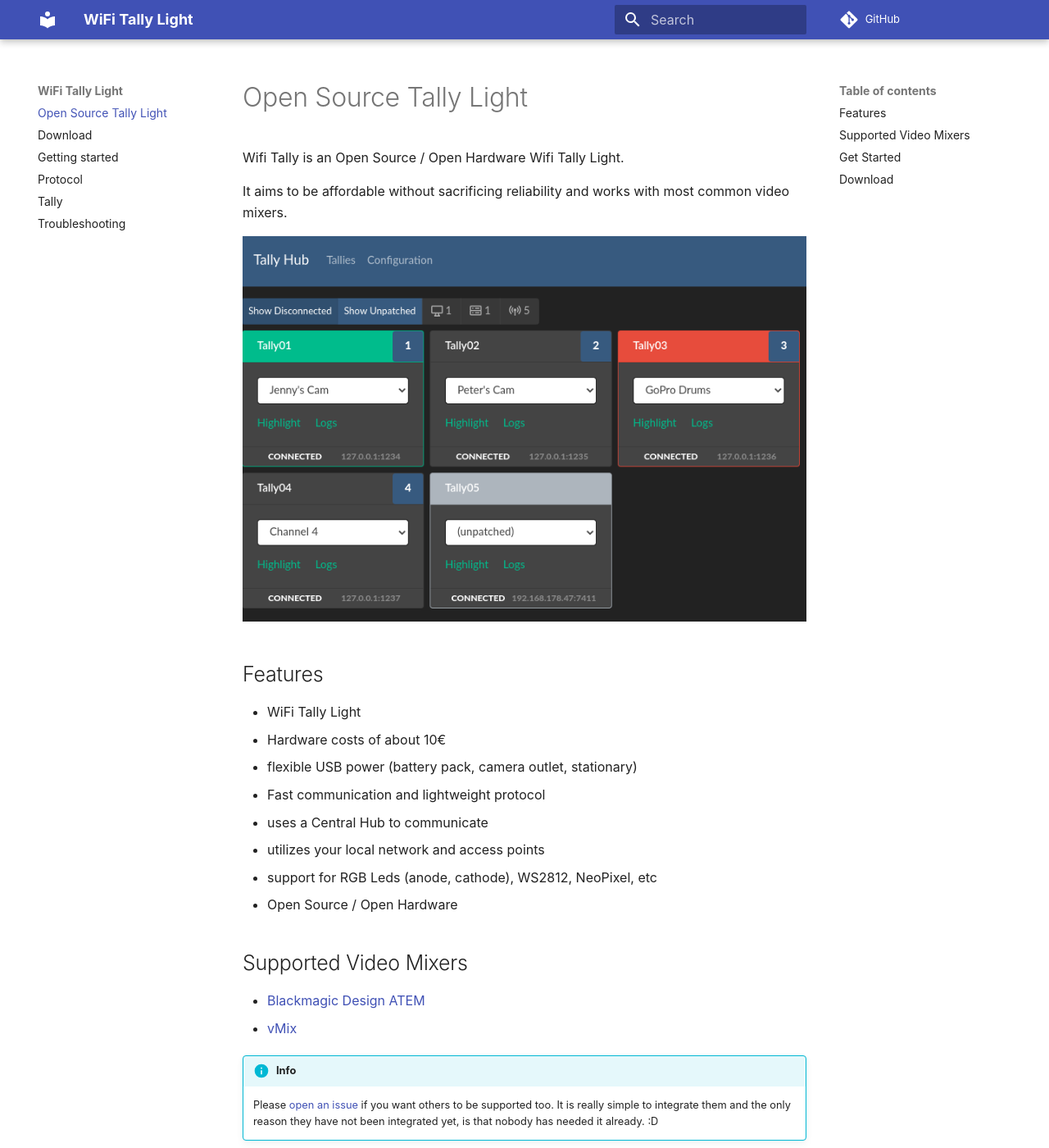
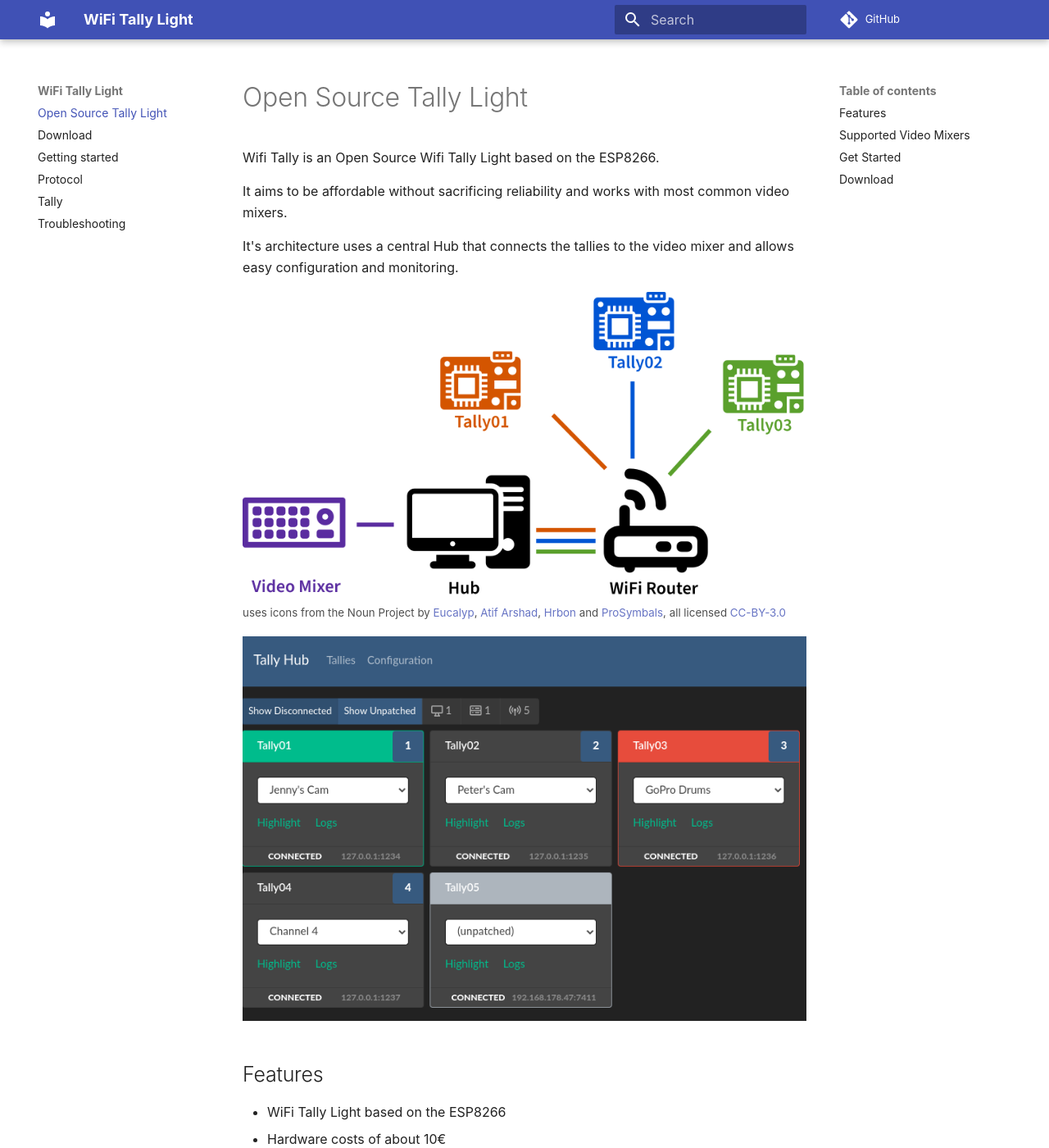
Before and after one commit to wifi-tally/wifi-tally, an MkDocs documentation site: the page built from documentation/docs/index.md, in a window 1280 px wide and 1400 px high. Shown: the whole window at 82% size. Built offline with MkDocs 1.6.1 and Material for MkDocs 9.7.7, drawn with Linux system fonts in a browser that asks for light colours; comment, search, counter and statistics services are not loaded; some of the changed text lies outside the part shown.

Commit message:
update readme and documentation with architecture graphic

```diff
--- a/documentation/docs/index.md
+++ b/documentation/docs/index.md
@@ -1,19 +1,29 @@
 # Open Source Tally Light
 
-Wifi Tally is an Open Source / Open Hardware Wifi Tally Light.
+Wifi Tally is an Open Source Wifi Tally Light based on the ESP8266.
 
 It aims to be affordable without sacrificing reliability and works with most
 common video mixers.
+
+It's architecture uses a central Hub that connects the tallies to the video mixer and
+allows easy configuration and monitoring.
+
+![Architecture Setup](images/architecture.png)
+<span style="font-size:smaller;opacity:0.8">uses icons from the Noun Project by
+[Eucalyp](https://thenounproject.com/browse/?i=3151803),
+[Atif Arshad](https://thenounproject.com/browse/?i=1294543),
+[Hrbon](https://thenounproject.com/browse?i=3014911) and
+[ProSymbals](https://thenounproject.com/browse/?i=1086042), all licensed [CC-BY-3.0](https://creativecommons.org/licenses/by/3.0/us/legalcode)</span>
 
 ![Tally Hub](images/tally-hub.png)
 
 ## Features
 
-* WiFi Tally Light
+* WiFi Tally Light based on the ESP8266
 * Hardware costs of about 10€
 * flexible USB power (battery pack, camera outlet, stationary)
 * Fast communication and lightweight protocol
-* uses a Central Hub to communicate
+* uses a central Hub to communicate, that allows easy monitoring
 * utilizes your local network and access points
 * support for RGB Leds (anode, cathode), WS2812, NeoPixel, etc
 * Open Source / Open Hardware
```
Also changed, not shown: documentation/docs/getting-started.md (+6 -1 lines), Readme.md, documentation/docs/images/architecture.png (added), documentation/src/architecture.svg (added).
